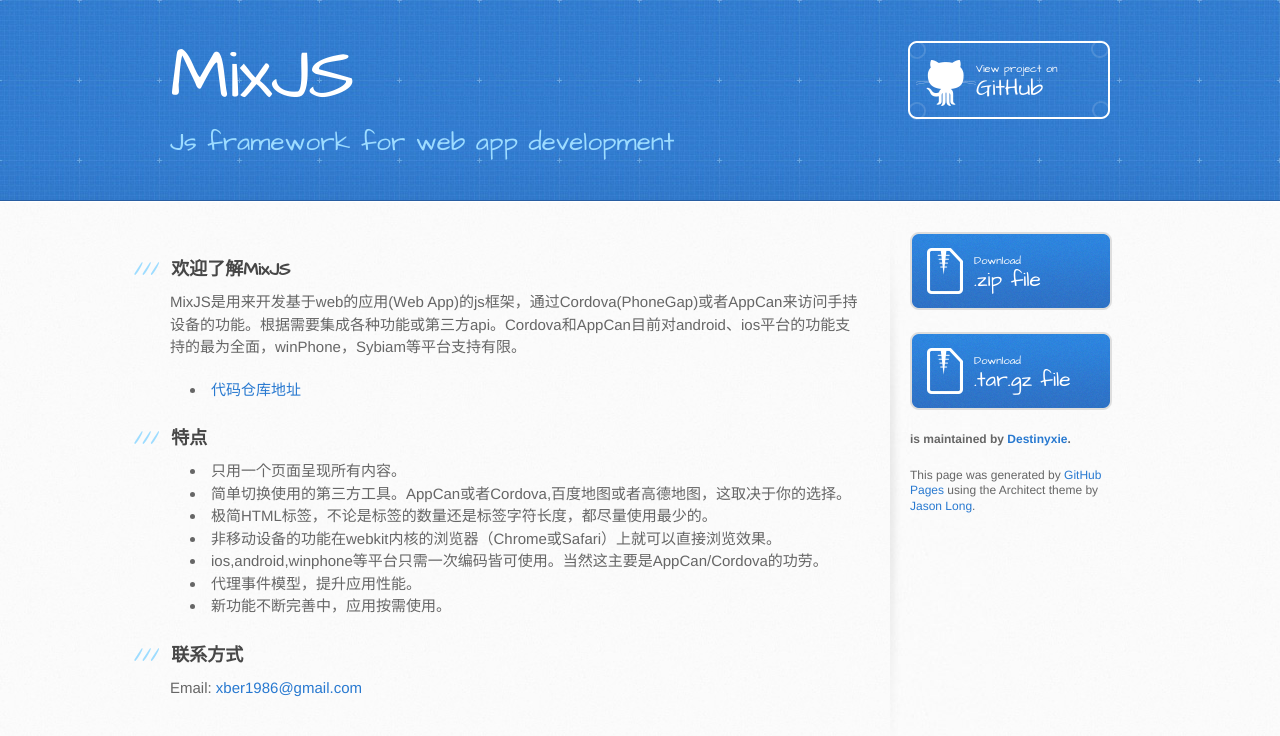
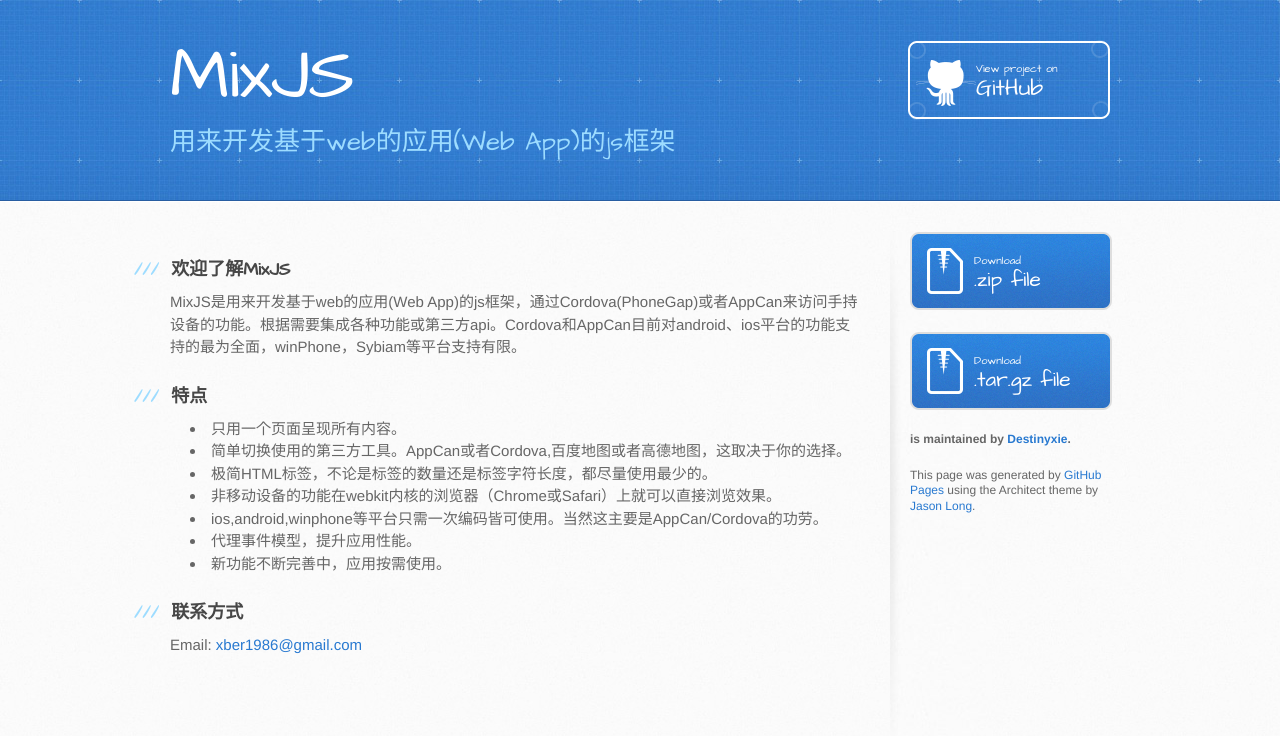
Before and after one commit to DestinyXie/Mix, a plain HTML site: page index.html in a window 1280 px wide. Drawn offline with Linux system fonts and the light colour scheme.

Commit message:
Create gh-pages branch via GitHub

```diff
--- a/index.html
+++ b/index.html
@@ -20,7 +20,7 @@
     <header>
       <div class="inner">
         <h1>MixJS</h1>
-        <h2>Js framework for web app development</h2>
+        <h2>用来开发基于web的应用(Web App)的js框架</h2>
         <a href="https://github.com/Destinyxie/Mix" class="button"><small>View project on</small>GitHub</a>
       </div>
     </header>
@@ -33,9 +33,7 @@
 
 <p>MixJS是用来开发基于web的应用(Web App)的js框架，通过Cordova(PhoneGap)或者AppCan来访问手持设备的功能。根据需要集成各种功能或第三方api。Cordova和AppCan目前对android、ios平台的功能支持的最为全面，winPhone，Sybiam等平台支持有限。</p>
 
-<ul>
-<li><a href="https://github.com/Destinyxie/Mix">代码仓库地址</a></li>
-</ul><h3>
+<h3>
 <a name="%E7%89%B9%E7%82%B9" class="anchor" href="#%E7%89%B9%E7%82%B9"><span class="octicon octicon-link"></span></a>特点</h3>
 
 <ul>
--- a/params.json
+++ b/params.json
@@ -1 +1 @@
-{"name":"MixJS","tagline":"Js framework for web app development","body":"### 欢迎了解MixJS\r\nMixJS是用来开发基于web的应用(Web App)的js框架，通过Cordova(PhoneGap)或者AppCan来访问手持设备的功能。根据需要集成各种功能或第三方api。Cordova和AppCan目前对android、ios平台的功能支持的最为全面，winPhone，Sybiam等平台支持有限。\r\n* [代码仓库地址](https://github.com/Destinyxie/Mix)\r\n\r\n### 特点\r\n* 只用一个页面呈现所有内容。\r\n* 简单切换使用的第三方工具。AppCan或者Cordova,百度地图或者高德地图，这取决于你的选择。\r\n* 极简HTML标签，不论是标签的数量还是标签字符长度，都尽量使用最少的。\r\n* 非移动设备的功能在webkit内核的浏览器（Chrome或Safari）上就可以直接浏览效果。\r\n* ios,android,winphone等平台只需一次编码皆可使用。当然这主要是AppCan/Cordova的功劳。\r\n* 代理事件模型，提升应用性能。\r\n* 新功能不断完善中，应用按需使用。\r\n\r\n### 联系方式\r\nEmail: xber1986@gmail.com\r\n","google":"37364930","note":"Don't delete this file! It's used internally to help with page regeneration."}
+{"name":"MixJS","tagline":"用来开发基于web的应用(Web App)的js框架","body":"### 欢迎了解MixJS\r\nMixJS是用来开发基于web的应用(Web App)的js框架，通过Cordova(PhoneGap)或者AppCan来访问手持设备的功能。根据需要集成各种功能或第三方api。Cordova和AppCan目前对android、ios平台的功能支持的最为全面，winPhone，Sybiam等平台支持有限。\r\n\r\n### 特点\r\n* 只用一个页面呈现所有内容。\r\n* 简单切换使用的第三方工具。AppCan或者Cordova,百度地图或者高德地图，这取决于你的选择。\r\n* 极简HTML标签，不论是标签的数量还是标签字符长度，都尽量使用最少的。\r\n* 非移动设备的功能在webkit内核的浏览器（Chrome或Safari）上就可以直接浏览效果。\r\n* ios,android,winphone等平台只需一次编码皆可使用。当然这主要是AppCan/Cordova的功劳。\r\n* 代理事件模型，提升应用性能。\r\n* 新功能不断完善中，应用按需使用。\r\n\r\n### 联系方式\r\nEmail: xber1986@gmail.com\r\n","google":"37364930","note":"Don't delete this file! It's used internally to help with page regeneration."}
```
